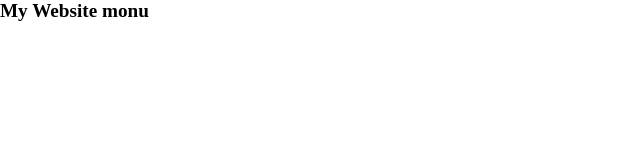
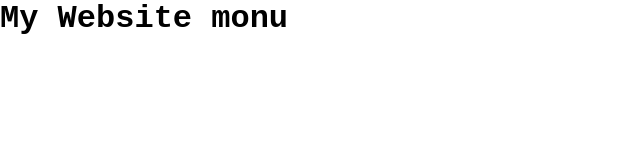
Before and after one commit to fsagrahari23/test-deploy, a plain HTML site: page index.html in a window 1280 px wide. Shown: the whole page, without its empty margins (0-640 px from the left). Drawn offline with Linux system fonts and the light colour scheme.

Commit message:
font style change kiya

```diff
--- a/style.css
+++ b/style.css
@@ -10,5 +10,6 @@ width:100%;
 }
 
 h1{
-    font-size: larger;
+   font-family: 'Courier New', Courier, monospace;
+
 }
```
Also changed, not shown: command.txt.
